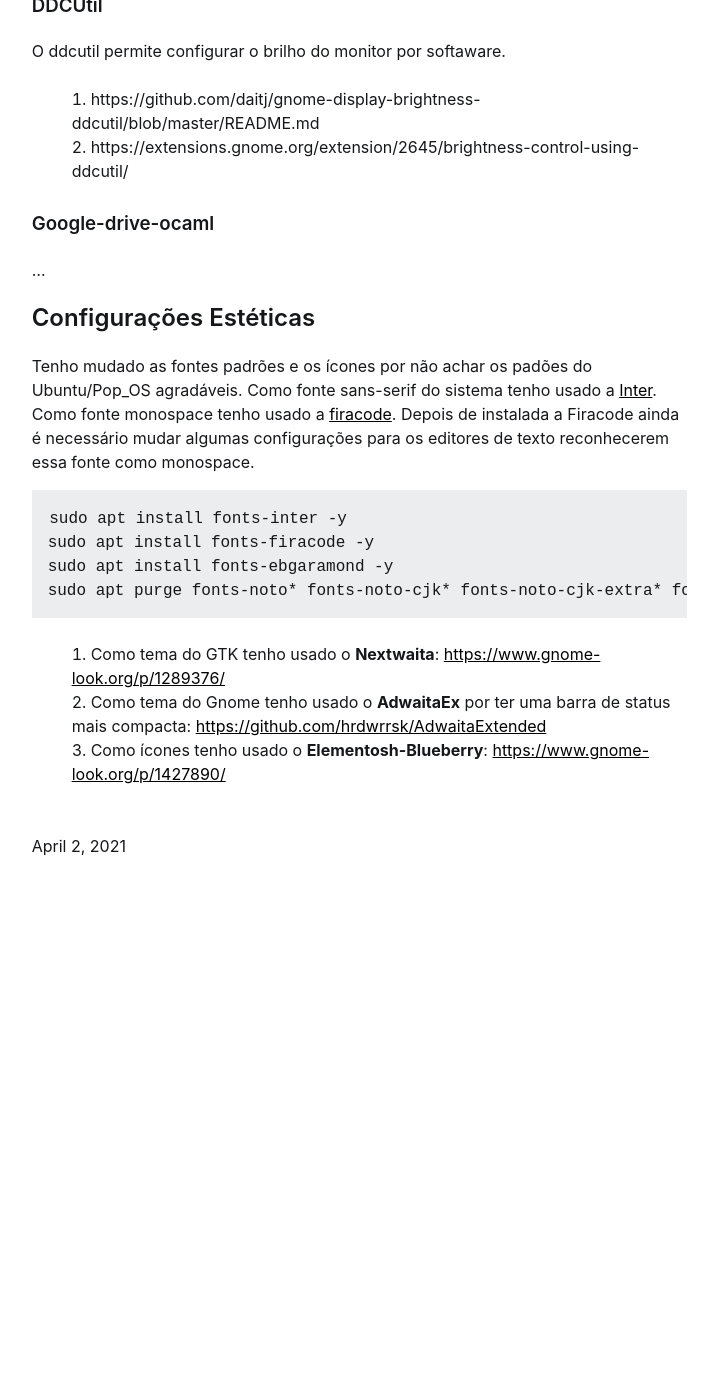
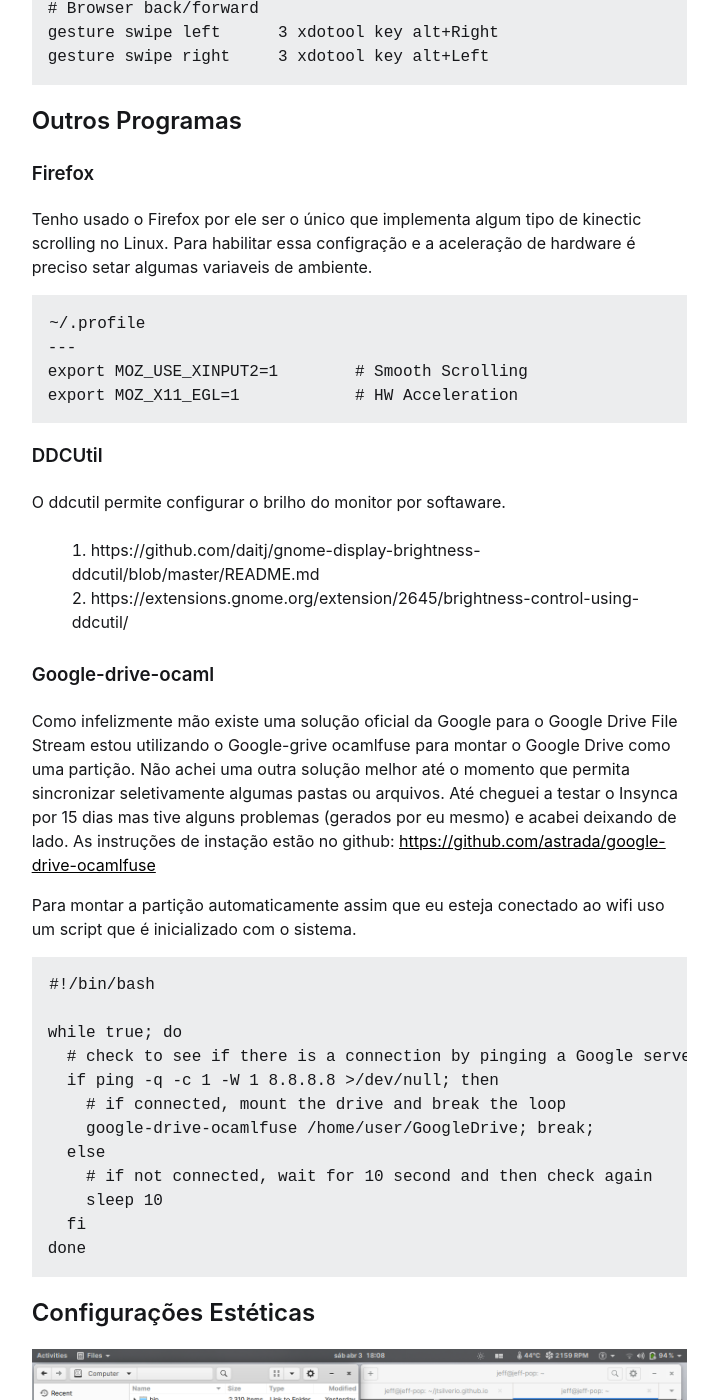
Before and after one commit to jtsilverio/jtsilverio.github.io, a Jekyll site: the page built from _posts/2021-04-02-Configurações-iniciais-do-Linux-no-T480.md, in a window 1280 px wide and 1400 px high, scrolled down 2512 px. Shown: the whole window, without its empty margins (361-1079 px from the left). Built offline with Jekyll 4.4.1, drawn with Linux system fonts in a browser that asks for light colours; before the commit the page ends 3466 px from its top, so only the background shows below that; some of the changed text lies outside the part shown.

Commit message:
Erros de gramática

````diff
--- a/_config.yml
+++ b/_config.yml
@@ -1,5 +1,5 @@
 site: jtsilverio
-url: #yoururl
+url: https://jtsilverio.github.io/
 title: jtsilverio
 description: home
 twitter:
--- a/_posts/2021-04-02-Configurações-iniciais-do-Linux-no-T480.md
+++ b/_posts/2021-04-02-Configurações-iniciais-do-Linux-no-T480.md
@@ -30,8 +32,8 @@
 
 ## Hibernação
 
-1. https://medium.com/@csatyendra02/pop-os-hibernate-enable-step-by-step-complete-tutorial-and-references-601e0ca4c96e
-2. https://pop-planet.info/forums/threads/guide-to-hibernate-answer-is-a-guide.426/
+1. [https://medium.com/@csatyendra02/pop-os-hibernate-enable-step-by-step-complete-tutorial-and-references-601e0ca4c96e]()
+2. [https://pop-planet.info/forums/threads/guide-to-hibernate-answer-is-a-guide.426/]()
 
 ## Bug das teclas de Multimidia em teclados ABNT2
 
@@ -85,9 +88,28 @@
 
 ### Google-drive-ocaml
 
-...
+Como infelizmente mão existe uma solução oficial da Google para o Google Drive File Stream estou utilizando o Google-grive ocamlfuse para montar o Google Drive como uma partição. Não achei uma outra solução melhor até o momento que permita sincronizar seletivamente algumas pastas ou arquivos. Até cheguei a testar o Insynca por 15 dias mas tive alguns problemas (gerados por eu mesmo) e acabei deixando de lado. As instruções de instação estão no github: [https://github.com/astrada/google-drive-ocamlfuse]()
+
+Para montar a partição automaticamente assim que eu esteja conectado ao wifi uso um script que é inicializado com o sistema.
+
+```
+#!/bin/bash
+
+while true; do
+  # check to see if there is a connection by pinging a Google server
+  if ping -q -c 1 -W 1 8.8.8.8 >/dev/null; then
+    # if connected, mount the drive and break the loop
+    google-drive-ocamlfuse /home/user/GoogleDrive; break;
+  else
+    # if not connected, wait for 10 second and then check again
+    sleep 10
+  fi
+done
+```
 
 ## Configurações Estéticas
+
+![pop_os_terminal](/assets/gtk_theme.png "Tema GTK")
 
 Tenho mudado as fontes padrões e os ícones por não achar os padões do Ubuntu/Pop_OS agradáveis. Como fonte sans-serif do sistema tenho usado a [Inter](https://rsms.me/inter/). Como fonte monospace tenho usado a [firacode](https://github.com/tonsky/FiraCode). Depois de instalada a Firacode ainda é necessário mudar algumas configurações para os editores de texto reconhecerem essa fonte como monospace.
 
````
Also changed, not shown: other parts of _posts/2021-04-02-Configurações-iniciais-do-Linux-no-T480.md (+6 -3 lines), assets/gtk_theme.png (added), assets/pop_os.png (added), 14 other files.
